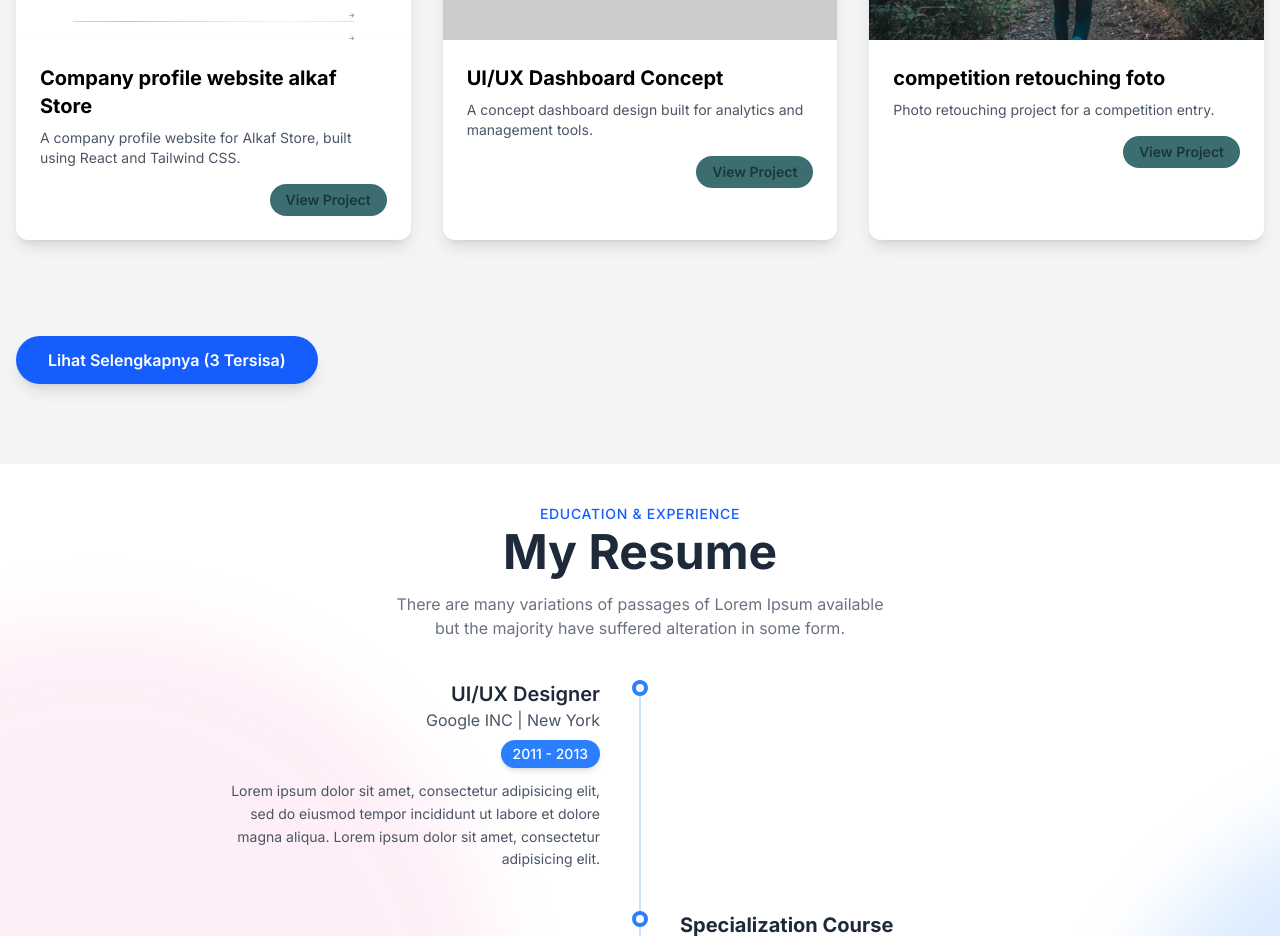
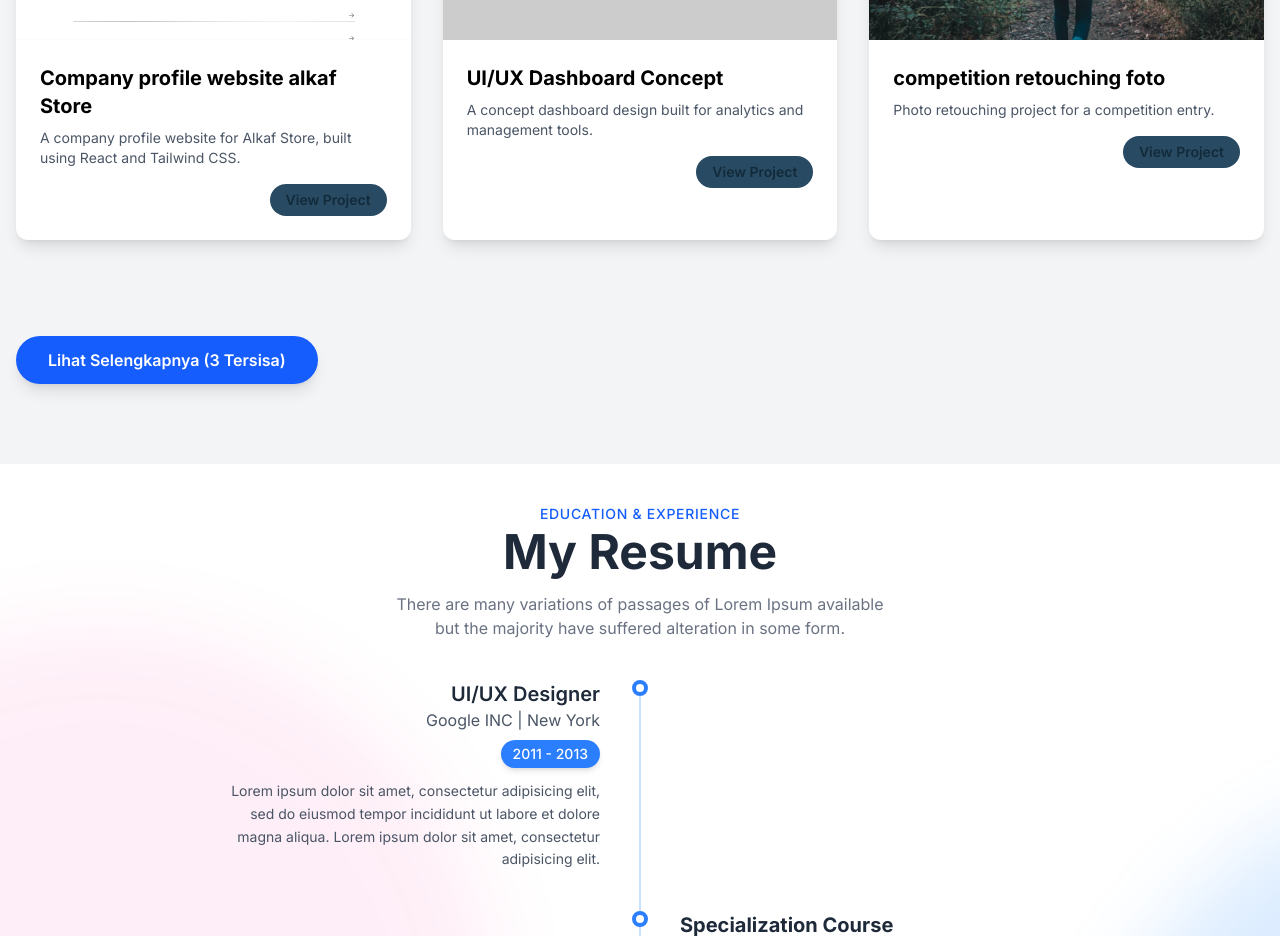
Before and after one commit to khaerul99/portofolio, a React (Vite) app: page / in a window 1280 px wide. Shown: the part 3880-4816 px from the top of the page. Built offline with nearby package versions, Linux system fonts and the light colour scheme.

Commit message:
update porto

```diff
--- a/src/App.jsx
+++ b/src/App.jsx
@@ -333,7 +333,7 @@ function App() {
                   {filteredPortfolio.slice(0, itemsToShow).map((item) => (
                     <div
                       key={item.id}
-                      className="bg-white dark:bg-[#284b63] rounded-xl shadow-lg hover:shadow-2xl transition duration-300 overflow-hidden group"
+                      className="bg-white dark:bg-[#353535] rounded-xl shadow-lg hover:shadow-2xl transition duration-300 overflow-hidden group"
                     >
                       <figure className="overflow-hidden">
                         <img
@@ -344,7 +344,7 @@ function App() {
                       </figure>
 
                       <div className="p-6">
-                        <h2 className="text-xl text-black dark:text-gray-300 font-bold mb-2 group-hover:text-blue-600 transition duration-200">
+                        <h2 className="text-xl text-black dark:text-gray-300 font-bold mb-2 group-hover:text-[#4d7fa1] transition duration-200">
                           {item.title}
                         </h2>
                         <p className="text-gray-600 dark:text-gray-400 mb-4 text-sm">
@@ -354,7 +354,7 @@ function App() {
                         <div className="flex justify-end">
                           <a
                             href={item.liveUrl}
-                            className="inline-block px-4 py-1.5 bg-[#3c6e71] text-[#1a3738] text-sm font-semibold rounded-full hover:bg-blue-200 transition duration-200"
+                            className="inline-block px-4 py-1.5 bg-[#284b63] text-[#122a3a] text-sm font-semibold rounded-full hover:bg-blue-200 transition duration-200"
                           >
                             View Project
                           </a>
```
